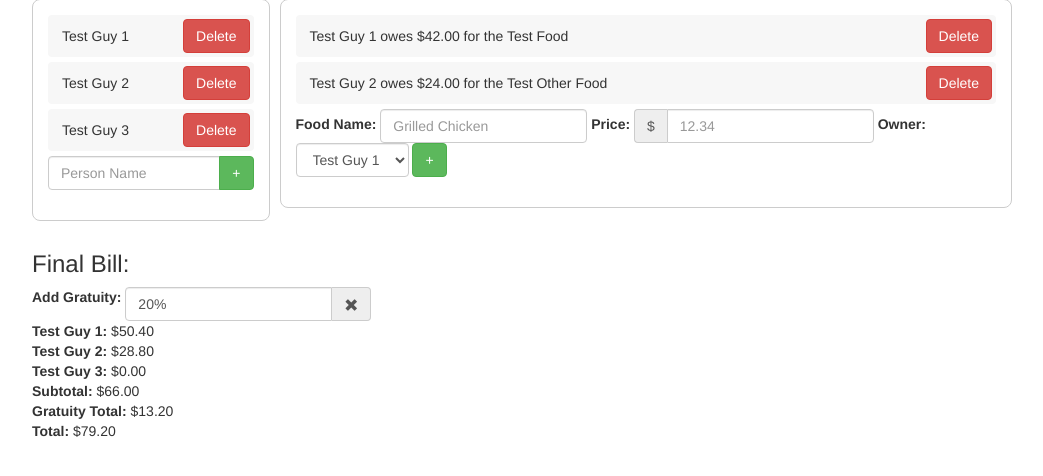
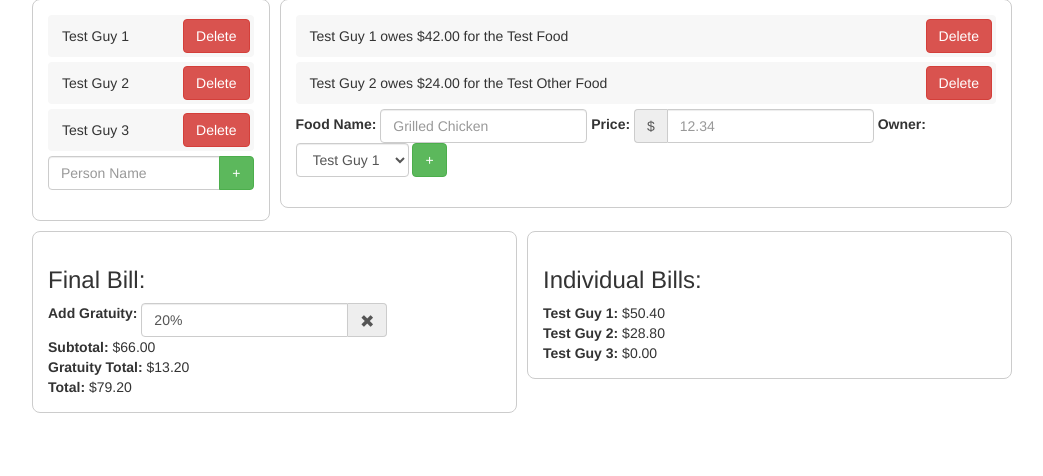
Before and after one commit to Schwaitz/2016-hackathon-tip-calculator, a PHP site: page / in a window 1280 px wide. Shown: the part 129-605 px from the top of the page, without its empty margins (118-1161 px from the left). Run offline with PHP 8.4, Linux system fonts and the light colour scheme; some libraries are stand-ins or nearby versions.

Commit message:
More style

```diff
--- a/css/style.css
+++ b/css/style.css
@@ -7,13 +7,7 @@
     padding: 5px;
 }
 
-#people {
-    border: 1px solid #ccc;
-    border-radius: 8px;
-    padding: 15px;
-}
-
-#bill {
+.box {
     border: 1px solid #ccc;
     border-radius: 8px;
     padding: 15px;
--- a/index.html
+++ b/index.html
@@ -32,7 +32,7 @@
 
         <div class="row">
             <div class="col col-md-3">
-                <div id="people">
+                <div class="box">
                     <div id="peopleItems">
 
                     </div>
@@ -48,7 +48,7 @@
             </div>
 
             <div class="col col-md-9">
-                <div id="bill">
+                <div class="box">
                     <div id="billItems">
 
                     </div>
@@ -68,7 +68,8 @@
             </div>
         </div>
         <div class="row">
-            <div class="col col-md-12">
+            <div class="col col-md-6">
+                <div class="box">
                     <h3>Final Bill:</h3>
                     <div class="form-inline">
                         <label for="gratuityBox">Add Gratuity: </label>
@@ -86,6 +87,15 @@
                     </div>
                 </div>
             </div>
+            <div class="col col-md-6">
+                <div class="box">
+                    <h3>Individual Bills:</h3>
+                    <div id="personResults">
+
+                    </div>
+                </div>
+            </div>
+        </div>
     </div>
 </body>
 </html>
--- a/javascript/bill.js
+++ b/javascript/bill.js
@@ -86,7 +86,9 @@ Bill.prototype.calculateResults = function() {
     gratuity = 1 + (gratuity / 100);
 
     var resultsBody = $("#results");
+    var personResultsBody = $("#personResults");
     resultsBody.empty();
+    personResultsBody.empty();
 
     //Reset how much everyone owes so we start calculating from zero
     Object.keys(this.people).forEach(function (id) {
@@ -110,7 +112,7 @@ Bill.prototype.calculateResults = function() {
     //Add their totals to the list of totals
     Object.keys(this.people).forEach(function (id) {
         var person = this.people[id];
-        resultsBody.append(
+        personResultsBody.append(
             $("<div></div>")
                 .addClass("result")
                 .append(
```
Lines whose indentation alone changed are shown as unchanged.
